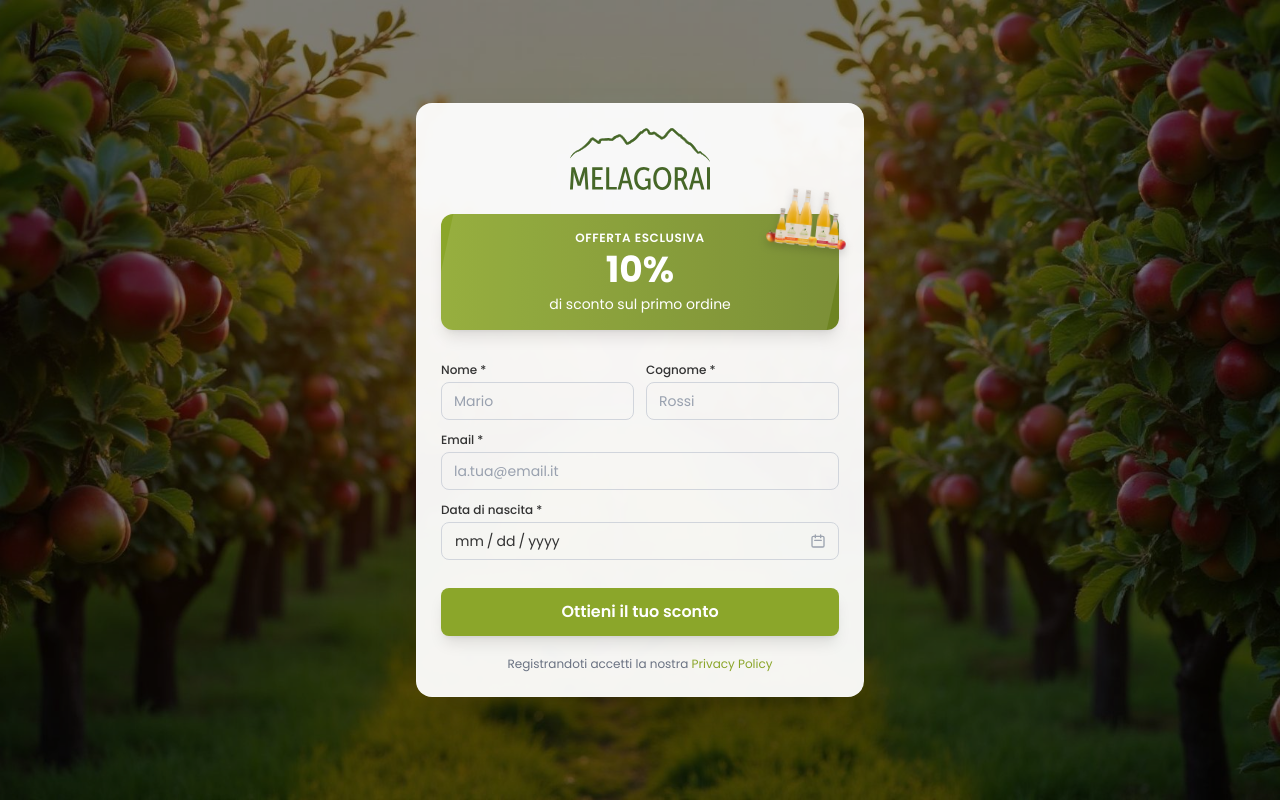
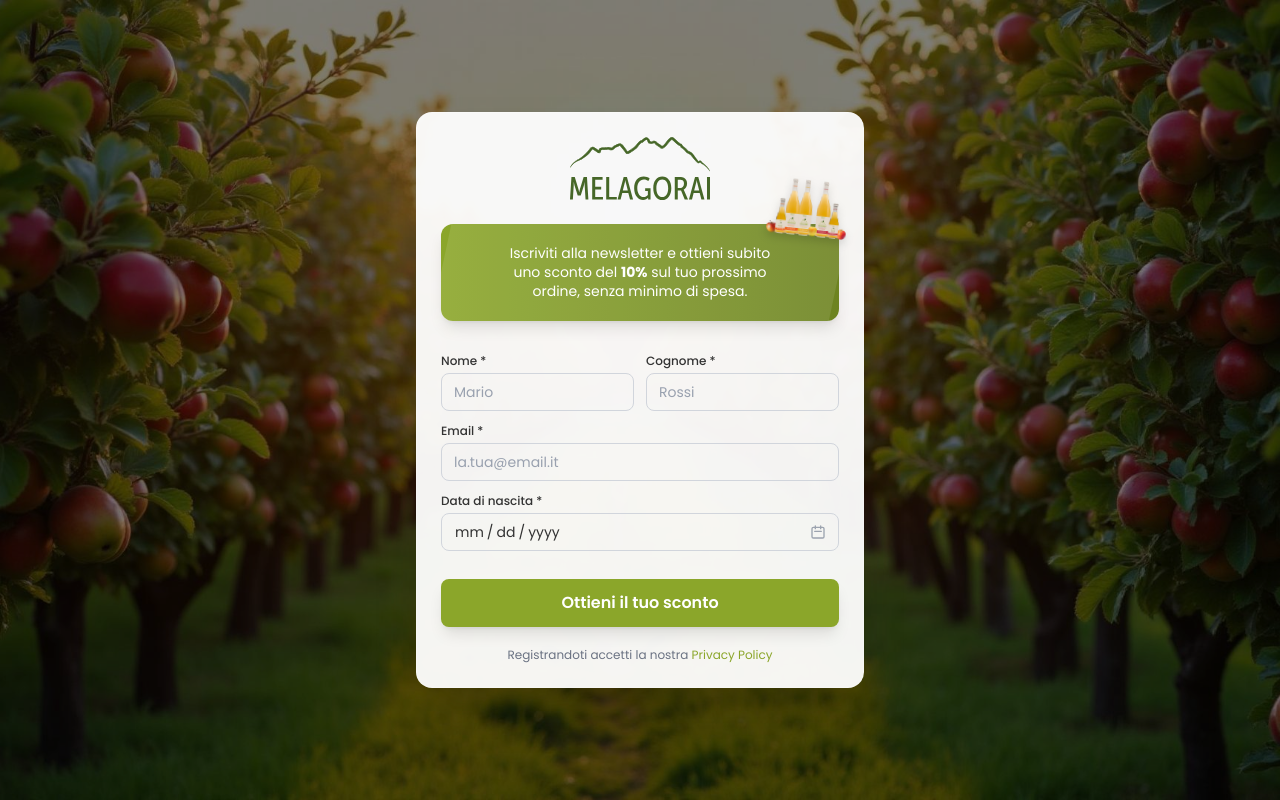
Before and after one commit to stefano-codewaves/melagorai-promo, a Next.js app: page / in a window 1280 px wide. Built offline with nearby package versions, Linux system fonts and the light colour scheme.

Commit message:
change copy

```diff
--- a/app/components/RegistrationForm.tsx
+++ b/app/components/RegistrationForm.tsx
@@ -45,18 +45,17 @@ export function RegistrationForm({
             />
           </div>
           <div className="relative mb-8">
-            <div className="bg-linear-to-r from-primary to-primary-dark text-white rounded-xl p-4 text-center shadow-lg relative overflow-hidden">
+            <div className="bg-linear-to-r from-primary to-primary-dark text-white rounded-xl p-5 text-center shadow-lg relative overflow-hidden">
               <div className="absolute inset-0 bg-white/10 transform -skew-x-12" />
-              <p className="text-xs font-semibold tracking-wider mb-1 relative">
-                OFFERTA ESCLUSIVA
-              </p>
-              <p className="text-4xl font-bold relative">10%</p>
-              <p className="text-sm mt-1 relative">
-                di sconto sul primo ordine
+
+              <p className="text-sm relative leading-snug text-balance">
+                Iscriviti alla newsletter e ottieni subito uno sconto del{" "}
+                <span className="font-bold">10%</span> sul tuo prossimo ordine,
+                senza minimo di spesa.
               </p>
             </div>
 
-            <div className="absolute -top-[24px] -right-[8px] w-20 h-20 drop-shadow-lg animate-slide-in-right">
+            <div className="absolute -top-[26px] sm:-top-[44px] -right-[8px] w-14 h-14 sm:w-20 sm:h-20 drop-shadow-lg animate-slide-in-right">
               <Image
                 src={productImage}
                 alt="Prodotti Melagorai"
```
